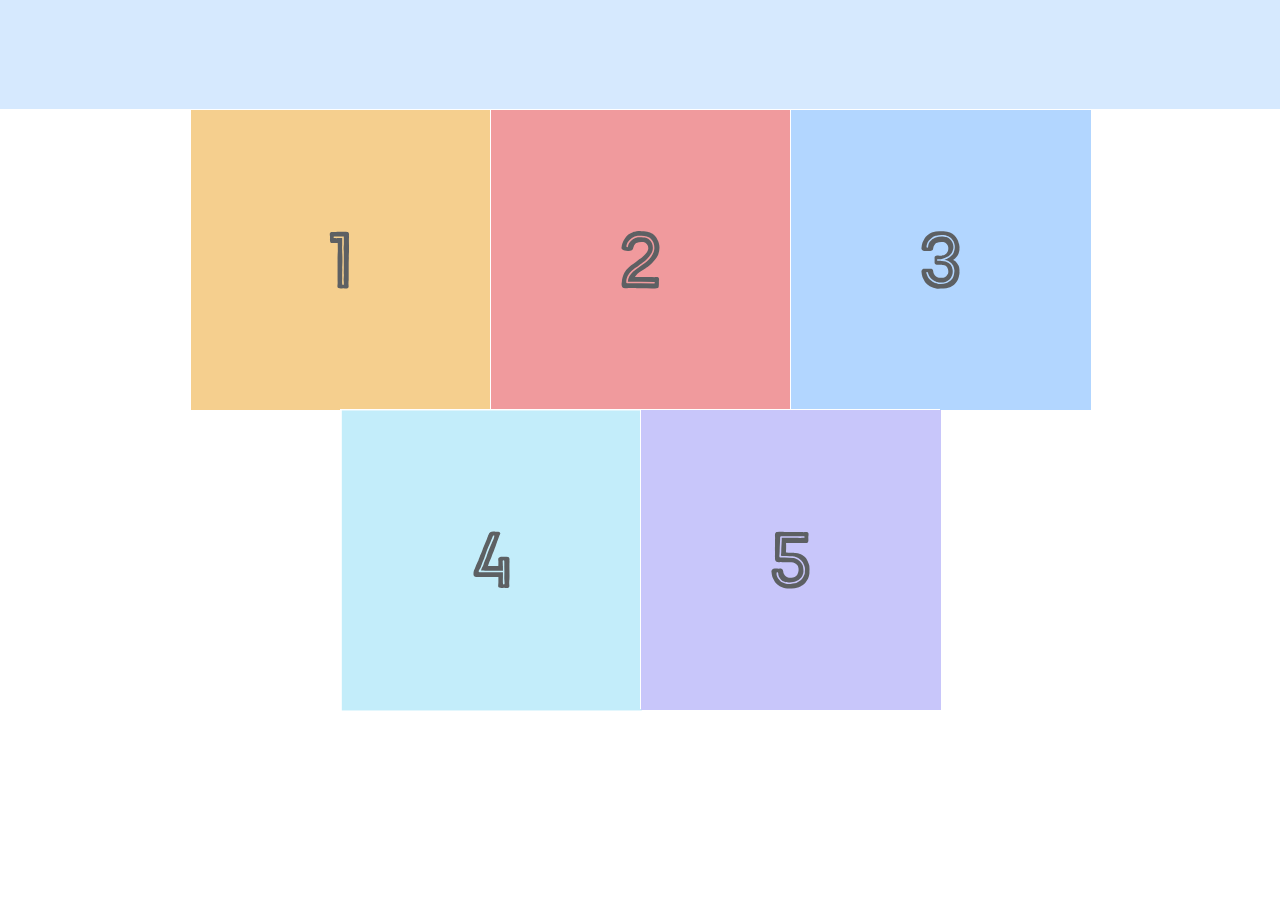
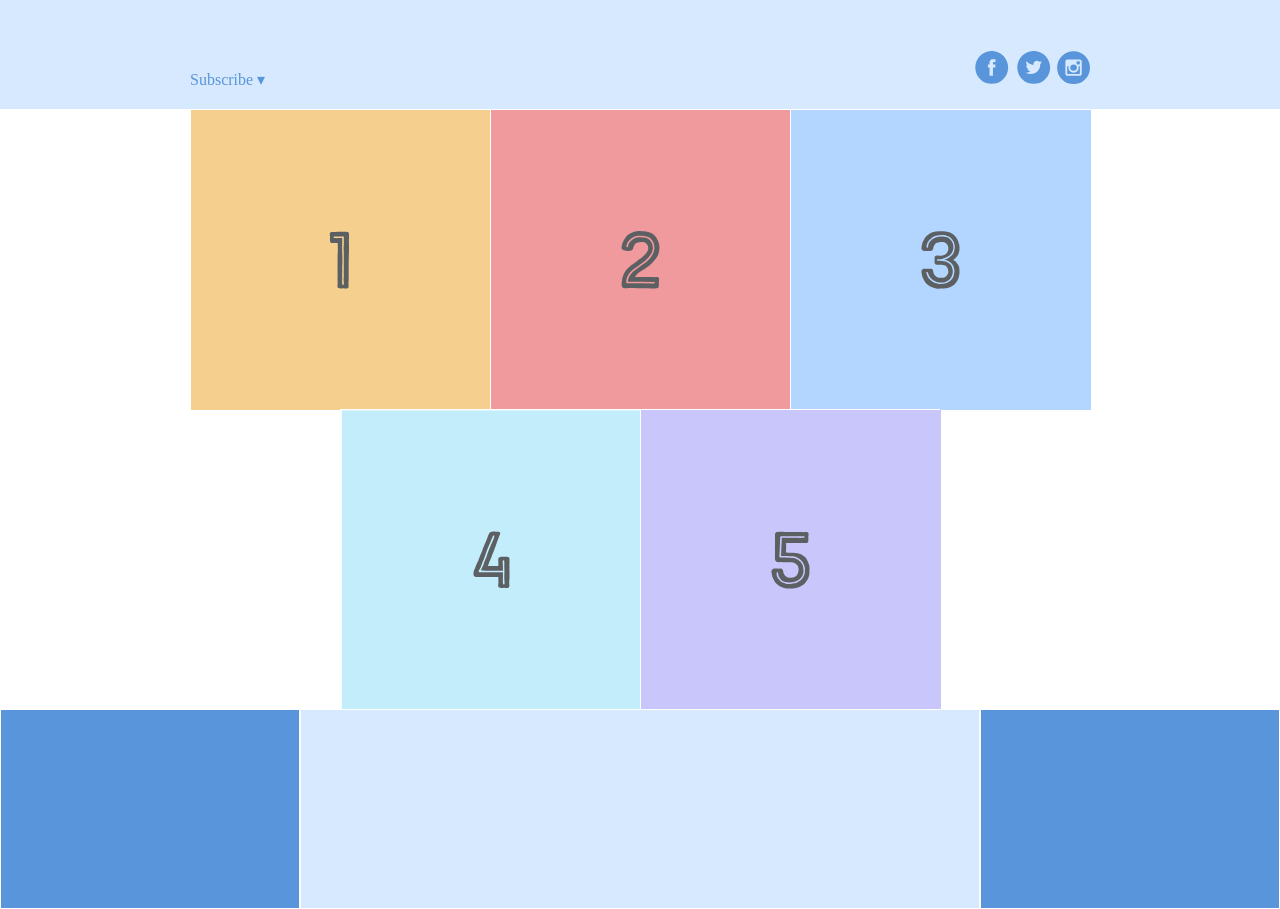
Before and after one commit to jankunasm/flexbox_practice, a plain HTML site: page index.html in a window 1280 px wide. Shown: the part 251-1160 px from the top of the page. Before the commit the page ends 966 px from the top, so only its background shows below. Drawn offline with Linux system fonts and the light colour scheme.

Commit message:
Final touches to this lesson

```diff
--- a/css/styles.css
+++ b/css/styles.css
@@ -53,6 +53,7 @@
     display: flex;
     justify-content: center;
     flex-wrap: wrap;
+    flex-direction: row;
   }
 
   .photo-grid-item {
@@ -60,3 +61,40 @@
     width: 300px;
     height: 300px;
   }
+
+  /* .first-item {
+    order: 1;
+  }
+
+  .last-item {
+    order: -1;
+  } */
+
+  .social,
+  .subscribe {
+    align-self: flex-end;
+    margin-bottom: 20px;
+  }
+
+  .footer {
+    display: flex;
+    justify-content: space-between;
+  }
+
+  .footer-item {
+    border: 1px solid #fff;
+    background-color: #D6E9FE;
+    height: 200px;
+    flex: 1;
+  }
+
+  .footer-one,
+  .footer-three {
+    background-color: #5995DA;
+    flex: initial;
+    width: 300px;
+  }
+
+  .signup {
+    margin-left: auto;
+  }
--- a/index.html
+++ b/index.html
@@ -11,10 +11,8 @@
     <div class='menu-container'>
         <div class='menu'>
             <div class='date'>Aug 14, 2016</div>
-            <div class="links">
-                <div class='signup'>Sign Up</div>
-                <div class='login'>Login</div>
-            </div>
+            <div class='signup'>Sign Up</div>
+            <div class='login'>Login</div>
         </div>
     </div>
     <div class='header-container'>
@@ -43,5 +41,10 @@
           </div>
         </div>
       </div>
+      <div class='footer'>
+        <div class='footer-item footer-one'></div>
+        <div class='footer-item footer-two'></div>
+        <div class='footer-item footer-three'></div>
+      </div>
 </body>
 </html>
```
